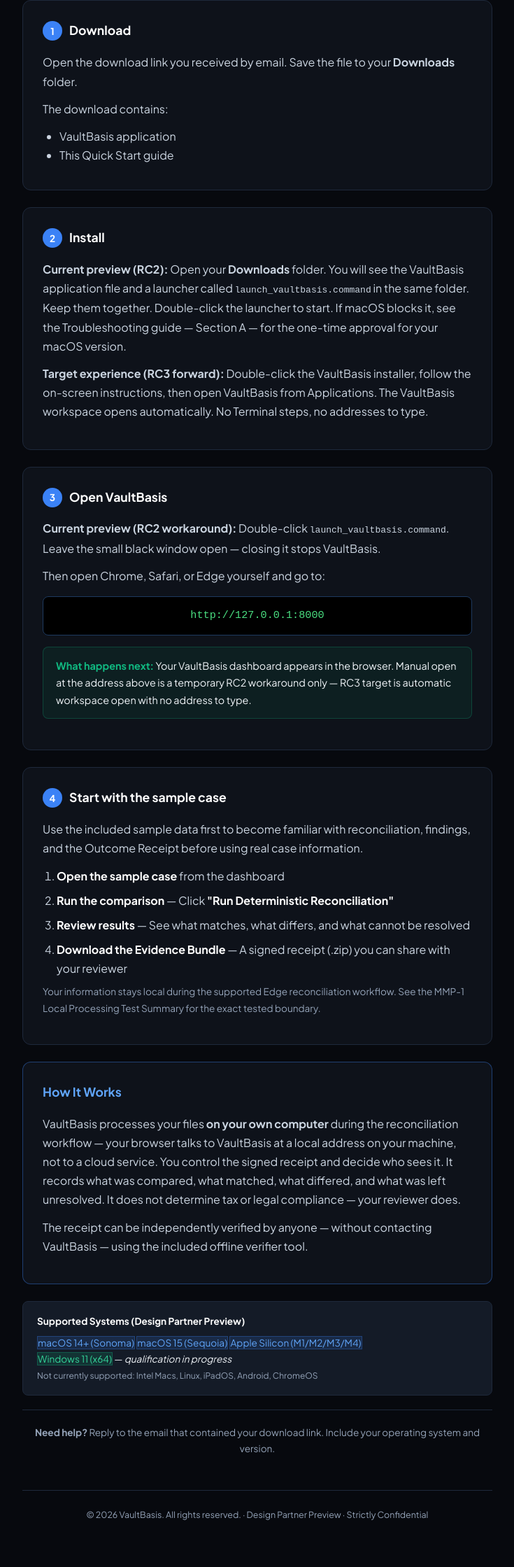
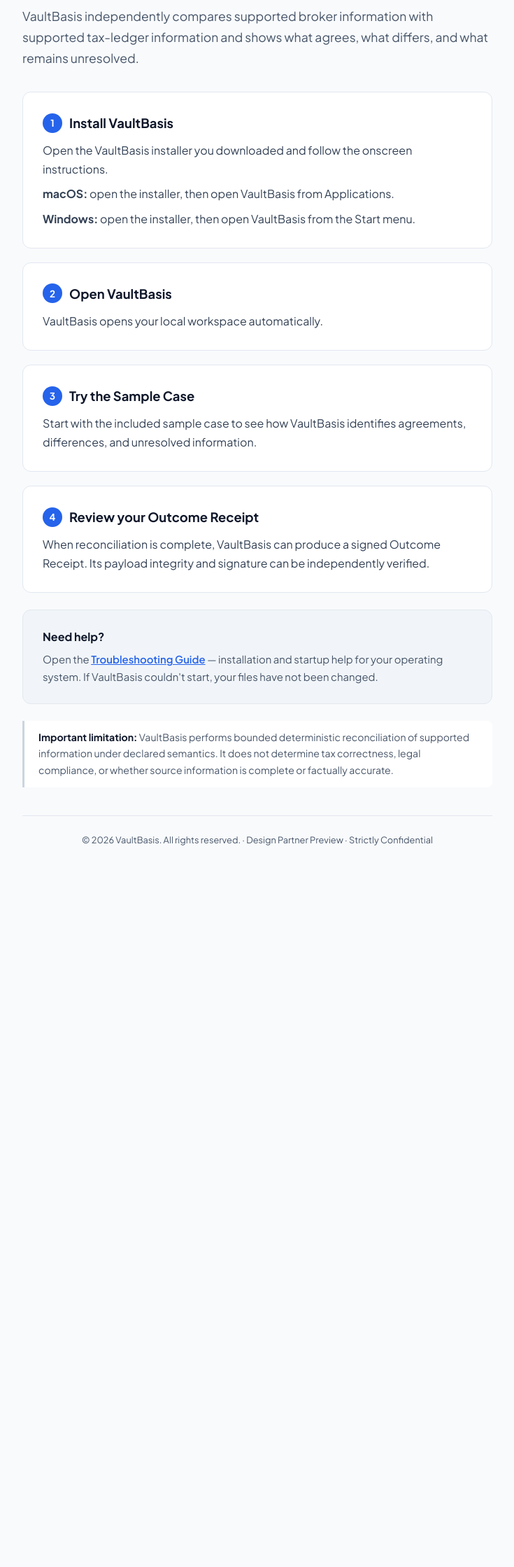
Before and after one commit to KasivisvanathanAmirdhalingam/VaultBasis, a website: page VaultBasis_Practitioner_Quick_Start.html in a window 1280 px wide. Shown: the part 221-2460 px from the top of the page at 70% size, without its empty margins (272-1007 px from the left). After the commit the page ends 1497 px from the top, so only its background shows below. Drawn offline with Linux system fonts and the light colour scheme.

Commit message:
feat(ux): two-click light-theme Quick Start; Mac-3 document-association finding; UX acceptance vectors
Mac 3 Finder treats the served executable as a Document (no associated
application) — recorded in UAT-MAC-003 with NOT QUALIFIED / DO NOT RETEST
verdict on the stale RC1-named package; Choose-Application workarounds
explicitly rejected. Practitioner Quick Start rewritten (not repaired):
light marketing-consistent theme, two-click Install->Open->Sample-Case,
zero commands, bounded limitation notice. Troubleshooting converted to
same light theme, choice-first with new A0 document-association section,
Advanced diagnostics collapsed by default. Scope: UX-MAC-001/UX-WIN-001
uncoached vectors with comprehension test + RC3-minimum visual
consistency (full design system -> MMP-1.1). Content gate + 11 gates green.

```diff
--- a/VaultBasis_Practitioner_Quick_Start.html
+++ b/VaultBasis_Practitioner_Quick_Start.html
@@ -3,123 +3,83 @@
 <head>
   <meta charset="UTF-8">
   <meta name="viewport" content="width=device-width, initial-scale=1.0">
-  <title>VaultBasis Edge — Quick Start</title>
-  <link href="https://fonts.googleapis.com/css2?family=Plus+Jakarta+Sans:wght@400;500;600;700&display=swap" rel="stylesheet">
+  <title>Welcome to VaultBasis Edge</title>
+  <link href="https://fonts.googleapis.com/css2?family=Outfit:wght@600;700;800&family=Plus+Jakarta+Sans:wght@400;500;600;700&display=swap" rel="stylesheet">
   <style>
     :root {
-      --bg: #07090e; --surface: #0e121a; --surface2: #141b27;
-      --primary: #3b82f6; --text: #f1f5f9; --text-muted: #94a3b8;
-      --border: #1e293b; --success: #10b981; --warning: #f59e0b;
+      --bg: #f8fafc; --surface: #ffffff; --surface-elevated: #f1f5f9;
+      --border: #e2e8f0; --border-accent: #cbd5e1;
+      --text: #0f172a; --text-muted: #475569;
+      --primary: #2563eb; --primary-hover: #1d4ed8; --accent: #0284c7;
+      --radius: 12px;
     }
     * { box-sizing: border-box; margin: 0; padding: 0; }
-    body { background: var(--bg); color: var(--text); font-family: 'Plus Jakarta Sans', sans-serif; line-height: 1.7; }
+    body { background: var(--bg); color: var(--text); font-family: 'Plus Jakarta Sans', -apple-system, sans-serif; line-height: 1.7; }
     .container { max-width: 720px; margin: 0 auto; padding: 2.5rem 1.5rem 4rem; }
-    .header { text-align: center; margin-bottom: 2.5rem; }
-    .header h1 { font-size: 2.2rem; margin-bottom: 0.5rem; background: linear-gradient(to right, #60a5fa, #a78bfa); -webkit-background-clip: text; -webkit-text-fill-color: transparent; }
-    .header .subtitle { color: var(--text-muted); font-size: 1rem; }
-    .badge { display: inline-block; margin-top: 0.5rem; padding: 2px 10px; background: rgba(59,130,246,0.15); border: 1px solid rgba(59,130,246,0.3); color: #60a5fa; border-radius: 99px; font-size: 0.75rem; font-weight: 600; letter-spacing: 0.05em; }
-    .step { background: var(--surface); border: 1px solid var(--border); border-radius: 12px; padding: 1.75rem; margin-bottom: 1.5rem; }
-    .step h2 { margin: 0 0 1rem 0; color: #fff; font-size: 1.1rem; display: flex; align-items: center; gap: 10px; }
-    .step-num { background: var(--primary); color: #fff; width: 28px; height: 28px; min-width: 28px; display: flex; align-items: center; justify-content: center; border-radius: 50%; font-size: 0.85rem; font-weight: 700; }
-    p { color: #cbd5e1; margin-bottom: 0.75rem; }
-    .alert { border-radius: 8px; padding: 0.875rem 1.125rem; margin: 1rem 0; font-size: 0.9rem; }
-    .alert-info { background: rgba(56,189,248,0.08); border: 1px solid rgba(56,189,248,0.25); }
-    .alert-info strong { color: #38bdf8; }
-    .alert-success { background: rgba(16,185,129,0.08); border: 1px solid rgba(16,185,129,0.25); }
-    .alert-success strong { color: #10b981; }
-    ol { padding-left: 1.25rem; }
-    ol li { color: #cbd5e1; margin-bottom: 0.5rem; }
-    ol li strong { color: #fff; }
-    .divider { border: none; border-top: 1px solid var(--border); margin: 1.25rem 0; }
-    .url-box { background: #000; border: 1px solid #1e3a5f; border-radius: 8px; padding: 0.875rem 1.125rem; font-family: monospace; font-size: 0.95rem; color: #4ade80; text-align: center; margin: 1rem 0; }
-    .footer { text-align: center; color: var(--text-muted); font-size: 0.78rem; margin-top: 3rem; border-top: 1px solid var(--border); padding-top: 1.5rem; }
-    .supported { background: var(--surface2); border: 1px solid var(--border); border-radius: 8px; padding: 1rem 1.25rem; margin-top: 1.5rem; font-size: 0.85rem; }
-    .supported strong { color: #fff; display: block; margin-bottom: 0.5rem; }
-    .pill { display: inline-block; padding: 2px 8px; border-radius: 99px; font-size: 0.7rem; font-weight: 700; text-transform: uppercase; letter-spacing: 0.04em; margin-right: 6px; margin-bottom: 6px; }
-    .pill-blue { background: rgba(59,130,246,0.15); color: #60a5fa; border: 1px solid rgba(59,130,246,0.3); }
-    .pill-green { background: rgba(16,185,129,0.15); color: #34d399; border: 1px solid rgba(16,185,129,0.3); }
-    @media (max-width: 480px) { .container { padding: 1.5rem 1rem 3rem; } .header h1 { font-size: 1.75rem; } }
+    header.brand { display: flex; align-items: center; gap: 12px; margin-bottom: 2.5rem; }
+    .brand-logo { width: 36px; height: 36px; background: linear-gradient(135deg, #2563eb, #0284c7); border-radius: 8px; display: flex; align-items: center; justify-content: center; font-weight: 800; font-size: 1.2rem; color: #fff; font-family: 'Outfit', sans-serif; }
+    .brand-name { font-family: 'Outfit', sans-serif; font-size: 1.35rem; font-weight: 800; letter-spacing: -0.01em; }
+    .badge { display: inline-block; padding: 4px 14px; border: 1px solid rgba(37,99,235,.3); background: rgba(37,99,235,.08); color: var(--primary); border-radius: 999px; font-size: .75rem; font-weight: 600; letter-spacing: .05em; }
+    h1 { font-family: 'Outfit', sans-serif; font-size: 2rem; font-weight: 800; letter-spacing: -0.02em; margin: 1rem 0 .75rem; }
+    .lede { font-size: 1.1rem; color: var(--text-muted); margin-bottom: 2rem; }
+    .step { background: var(--surface); border: 1px solid var(--border); border-radius: var(--radius); padding: 1.75rem; margin-bottom: 1.25rem; }
+    .step h2 { font-size: 1.15rem; font-weight: 700; margin-bottom: .6rem; display: flex; align-items: center; gap: 10px; }
+    .step-num { background: var(--primary); color: #fff; width: 28px; height: 28px; min-width: 28px; display: inline-flex; align-items: center; justify-content: center; border-radius: 50%; font-size: .85rem; font-weight: 700; }
+    .step p { color: #334155; margin-bottom: .5rem; }
+    .step p:last-child { margin-bottom: 0; }
+    .help { background: var(--surface-elevated); border: 1px solid var(--border); border-radius: var(--radius); padding: 1.5rem 1.75rem; margin: 1.5rem 0; }
+    .help strong { display: block; margin-bottom: .4rem; }
+    .help p { color: var(--text-muted); font-size: .93rem; }
+    .help a { color: var(--primary); font-weight: 600; }
+    .limitation { border-left: 3px solid var(--border-accent); padding: .75rem 1.25rem; margin: 1.5rem 0; color: var(--text-muted); font-size: .88rem; background: var(--surface); border-radius: 0 8px 8px 0; }
+    .limitation strong { color: var(--text); }
+    footer { margin-top: 2.5rem; padding-top: 1.5rem; border-top: 1px solid var(--border); color: var(--text-muted); font-size: .8rem; text-align: center; }
   </style>
 </head>
 <body>
 <div class="container">
 
-  <div class="header">
-    <h1>VaultBasis Edge</h1>
-    <p class="subtitle">Design Partner Preview — Quick Start</p>
-    <span class="badge">CONFIDENTIAL · DESIGN PARTNER ONLY</span>
+  <header class="brand">
+    <div class="brand-logo">V</div>
+    <span class="brand-name">VaultBasis</span>
+  </header>
+
+  <span class="badge">DESIGN PARTNER PREVIEW</span>
+  <h1>Welcome to VaultBasis Edge</h1>
+  <p class="lede">VaultBasis independently compares supported broker information with supported tax-ledger information and shows what agrees, what differs, and what remains unresolved.</p>
+
+  <div class="step">
+    <h2><span class="step-num">1</span> Install VaultBasis</h2>
+    <p>Open the VaultBasis installer you downloaded and follow the onscreen instructions.</p>
+    <p><strong>macOS:</strong> open the installer, then open VaultBasis from Applications.</p>
+    <p><strong>Windows:</strong> open the installer, then open VaultBasis from the Start menu.</p>
   </div>
 
-  <!-- Step 1 -->
   <div class="step">
-    <h2><span class="step-num">1</span> Download</h2>
-    <p>Open the download link you received by email. Save the file to your <strong>Downloads</strong> folder.</p>
-    <p>The download contains:</p>
-    <ul style="color: #cbd5e1; padding-left: 1.5rem; margin-bottom: 0.5rem;">
-      <li>VaultBasis application</li>
-      <li>This Quick Start guide</li>
-    </ul>
+    <h2><span class="step-num">2</span> Open VaultBasis</h2>
+    <p>VaultBasis opens your local workspace automatically.</p>
   </div>
 
-  <!-- Step 2 -->
   <div class="step">
-    <h2><span class="step-num">2</span> Install</h2>
-    <p><strong>Current preview (RC2):</strong> Open your <strong>Downloads</strong> folder. You will see the VaultBasis application file and a launcher called <code>launch_vaultbasis.command</code> in the same folder. Keep them together. Double-click the launcher to start. If macOS blocks it, see the Troubleshooting guide — Section A — for the one-time approval for your macOS version.</p>
-    <p><strong>Target experience (RC3 forward):</strong> Double-click the VaultBasis installer, follow the on-screen instructions, then open VaultBasis from Applications. The VaultBasis workspace opens automatically. No Terminal steps, no addresses to type.</p>
+    <h2><span class="step-num">3</span> Try the Sample Case</h2>
+    <p>Start with the included sample case to see how VaultBasis identifies agreements, differences, and unresolved information.</p>
   </div>
 
-  <!-- Step 3 -->
   <div class="step">
-    <h2><span class="step-num">3</span> Open VaultBasis</h2>
-    <p><strong>Current preview (RC2 workaround):</strong> Double-click <code>launch_vaultbasis.command</code>. Leave the small black window open — closing it stops VaultBasis.</p>
-    <p>Then open Chrome, Safari, or Edge yourself and go to:</p>
-    <div class="url-box" style="background:#000;border:1px solid #1e3a5f;border-radius:8px;padding:.875rem;font-family:monospace;color:#4ade80;text-align:center;margin:1rem 0;">http://127.0.0.1:8000</div>
-    <div class="alert alert-success">
-      <strong>What happens next:</strong> Your VaultBasis dashboard appears in the browser. Manual open at the address above is a temporary RC2 workaround only — RC3 target is automatic workspace open with no address to type.
-    </div>
+    <h2><span class="step-num">4</span> Review your Outcome Receipt</h2>
+    <p>When reconciliation is complete, VaultBasis can produce a signed Outcome Receipt. Its payload integrity and signature can be independently verified.</p>
   </div>
 
-  <!-- Step 4 -->
-  <div class="step">
-    <h2><span class="step-num">4</span> Start with the sample case</h2>
-    <p>Use the included sample data first to become familiar with reconciliation, findings, and the Outcome Receipt before using real case information.</p>
-    <ol>
-      <li><strong>Open the sample case</strong> from the dashboard</li>
-      <li><strong>Run the comparison</strong> — Click <strong>"Run Deterministic Reconciliation"</strong></li>
-      <li><strong>Review results</strong> — See what matches, what differs, and what cannot be resolved</li>
-      <li><strong>Download the Evidence Bundle</strong> — A signed receipt (.zip) you can share with your reviewer</li>
-    </ol>
-    <p style="color:var(--text-muted);font-size:.85rem;">Your information stays local during the supported Edge reconciliation workflow. See the MMP-1 Local Processing Test Summary for the exact tested boundary.</p>
+  <div class="help">
+    <strong>Need help?</strong>
+    <p>Open the <a href="VaultBasis_Troubleshooting.html">Troubleshooting Guide</a> — installation and startup help for your operating system. If VaultBasis couldn't start, your files have not been changed.</p>
   </div>
 
-  <!-- Key Concept -->
-  <div class="step" style="border-color: rgba(59,130,246,0.4);">
-    <h2 style="color: #60a5fa;">How It Works</h2>
-    <p>VaultBasis processes your files <strong>on your own computer</strong> during the reconciliation workflow — your browser talks to VaultBasis at a local address on your machine, not to a cloud service. You control the signed receipt and decide who sees it. It records what was compared, what matched, what differed, and what was left unresolved. It does not determine tax or legal compliance — your reviewer does.</p>
-    <p>The receipt can be independently verified by anyone — without contacting VaultBasis — using the included offline verifier tool.</p>
+  <div class="limitation">
+    <strong>Important limitation:</strong> VaultBasis performs bounded deterministic reconciliation of supported information under declared semantics. It does not determine tax correctness, legal compliance, or whether source information is complete or factually accurate.
   </div>
 
-  <!-- Supported Systems -->
-  <div class="supported">
-    <strong>Supported Systems (Design Partner Preview)</strong>
-    <span class="pill-blue">macOS 14+ (Sonoma)</span>
-    <span class="pill-blue">macOS 15 (Sequoia)</span>
-    <span class="pill-blue">Apple Silicon (M1/M2/M3/M4)</span>
-    <br>
-    <span class="pill-green">Windows 11 (x64)</span> — <em>qualification in progress</em>
-    <br>
-    <span style="color: var(--text-muted); font-size: 0.75rem;">Not currently supported: Intel Macs, Linux, iPadOS, Android, ChromeOS</span>
-  </div>
-
-  <hr class="divider">
-
-  <p style="text-align: center; color: var(--text-muted); font-size: 0.85rem;">
-    <strong>Need help?</strong> Reply to the email that contained your download link. Include your operating system and version.
-  </p>
-
-  <div class="footer">
-    © 2026 VaultBasis. All rights reserved. · Design Partner Preview · Strictly Confidential
-  </div>
+  <footer>© 2026 VaultBasis. All rights reserved. &middot; Design Partner Preview &middot; Strictly Confidential</footer>
 
 </div>
 </body>
```
Also changed, not shown: RC3-Packaging-Scope.md (+19 -0 lines), UAT-MAC-003.md (+27 -6 lines), VaultBasis_Troubleshooting.html (+35 -26 lines).
